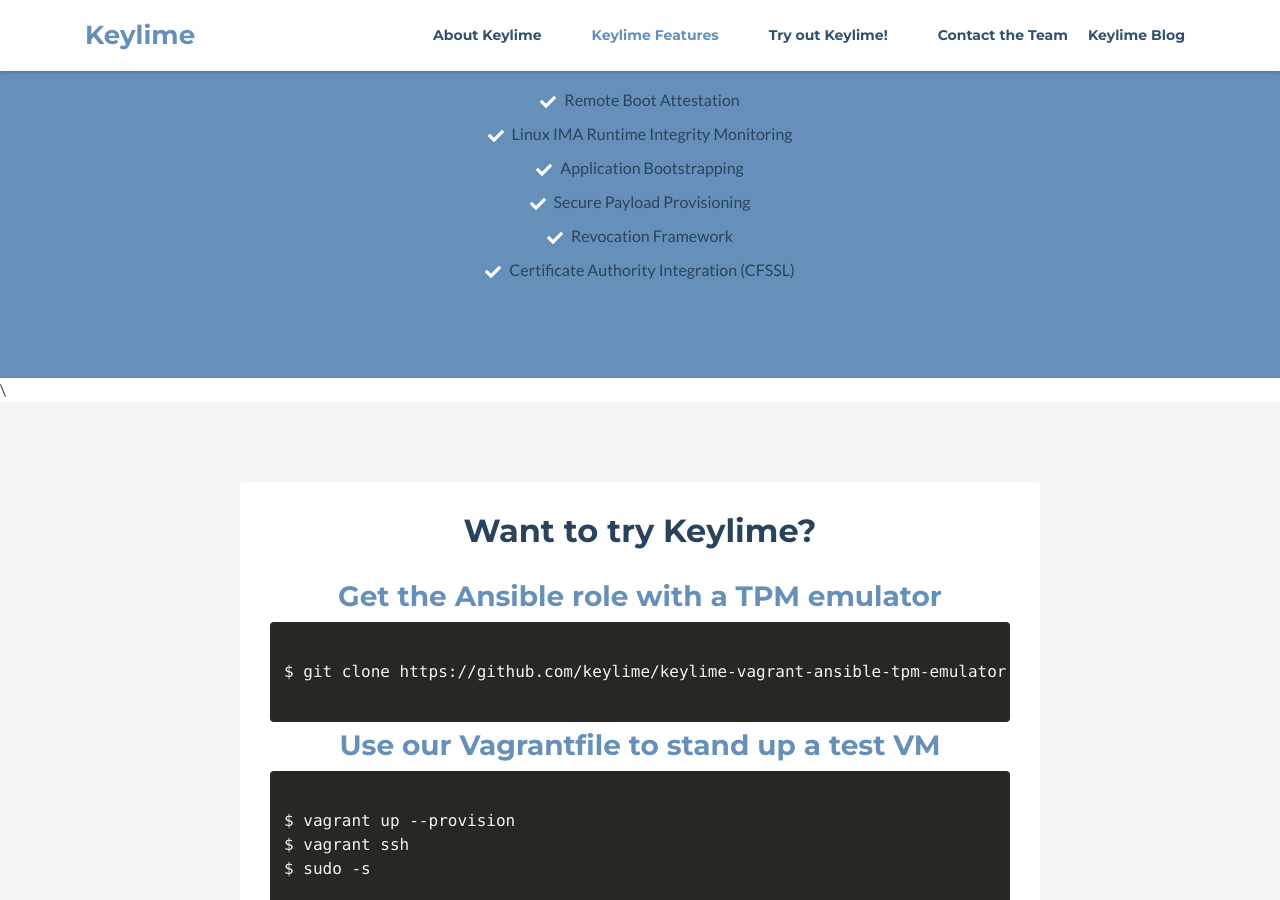
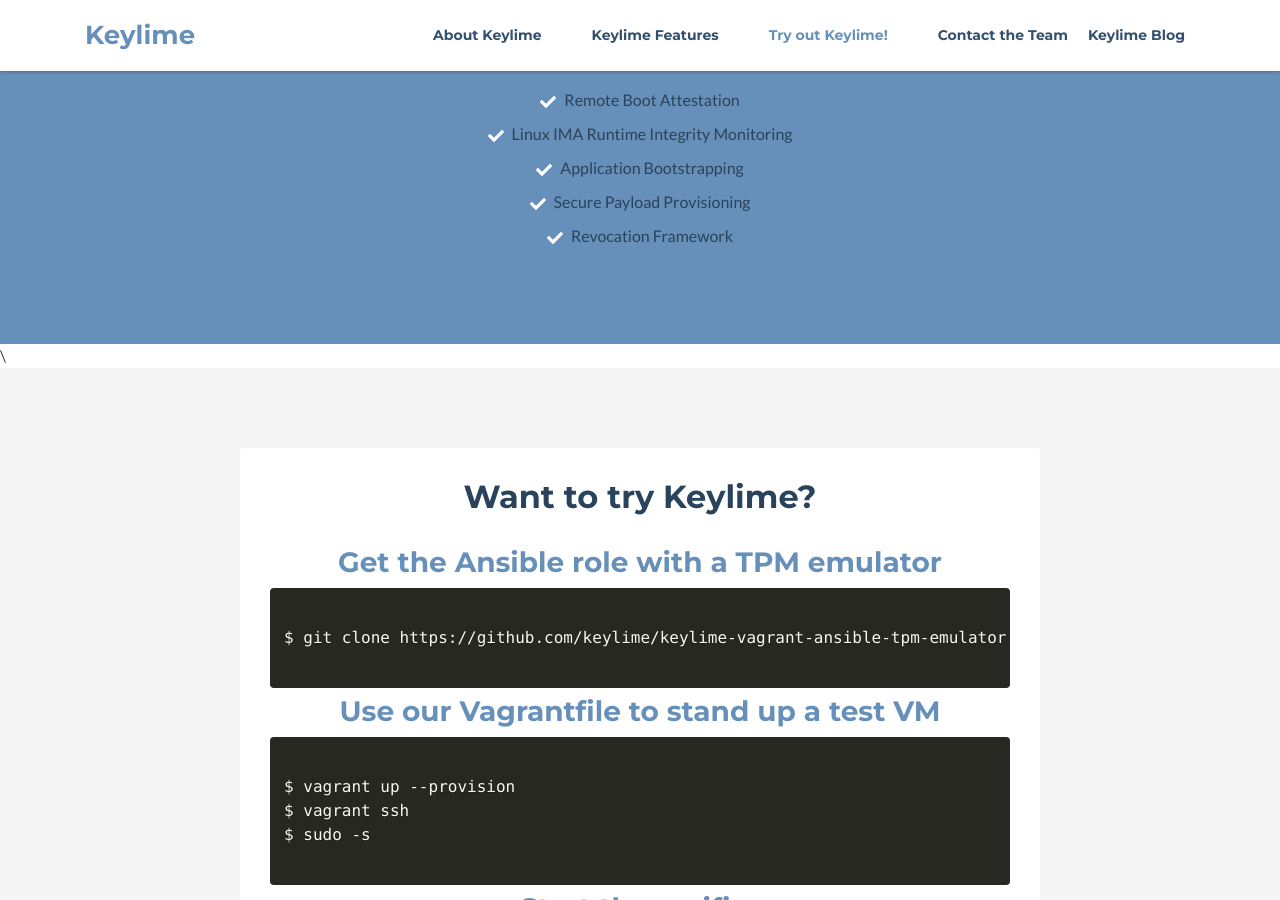
Before and after one commit to keylime/keylime.github.io, a Jekyll site: the page built from index.md, in a window 1280 px wide and 900 px high, scrolled down 1832 px. Built offline with Jekyll 4.4.1, drawn with Linux system fonts in a browser that asks for light colours; nearby versions of some CDN libraries.

Commit message:
remove CFSSL reference
Signed-off-by: Thore Sommer <mail@thson.de>

```diff
--- a/_includes/features.html
+++ b/_includes/features.html
@@ -8,7 +8,6 @@
             <li><i class="fas fa-check"></i> Application Bootstrapping</li>
             <li><i class="fas fa-check"></i> Secure Payload Provisioning</li>
             <li><i class="fas fa-check"></i> Revocation Framework</li>
-            <li><i class="fas fa-check"></i> Certificate Authority Integration (CFSSL)</li>
         </ul>
     </div><!--//container-->
 </section><!--//features-->
```
